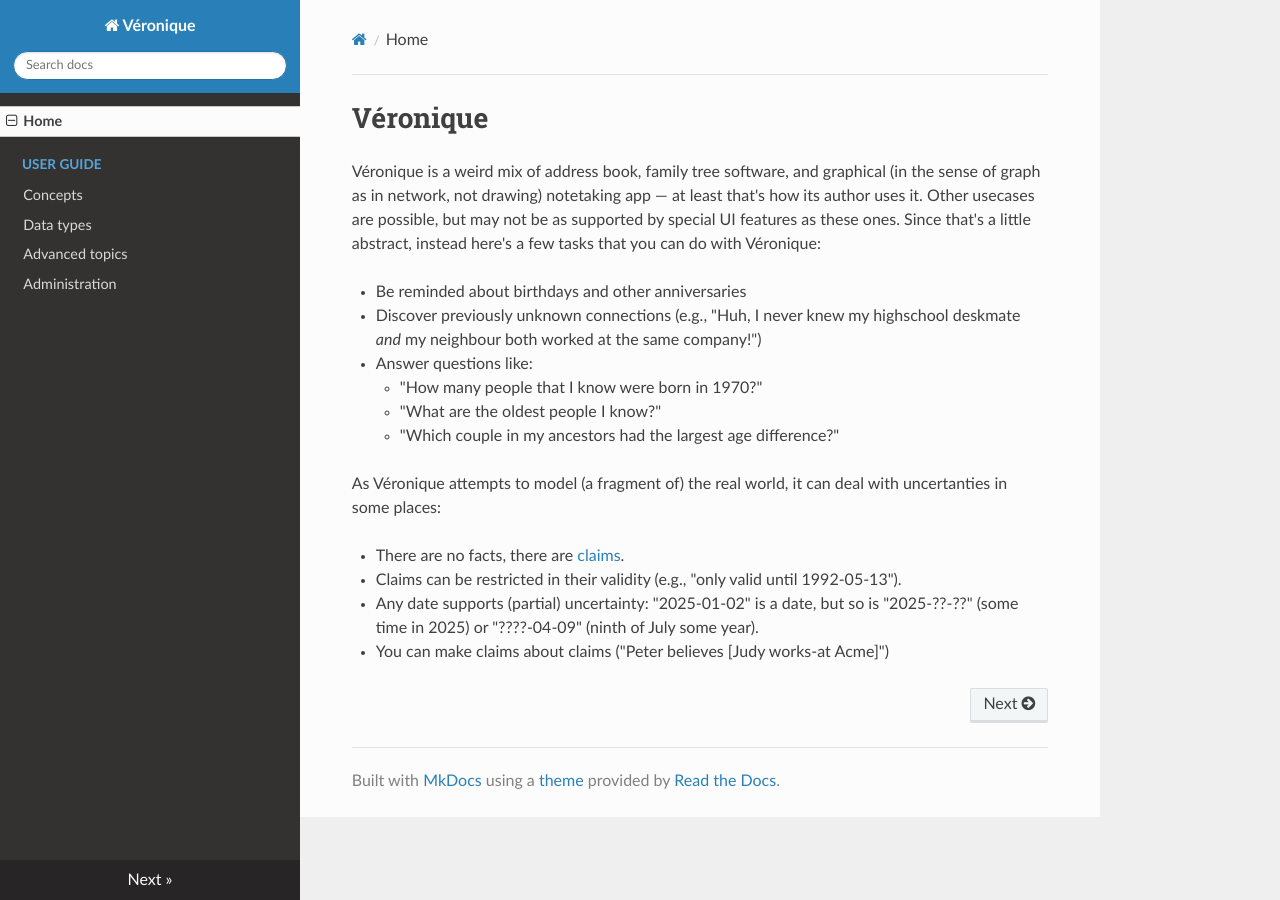
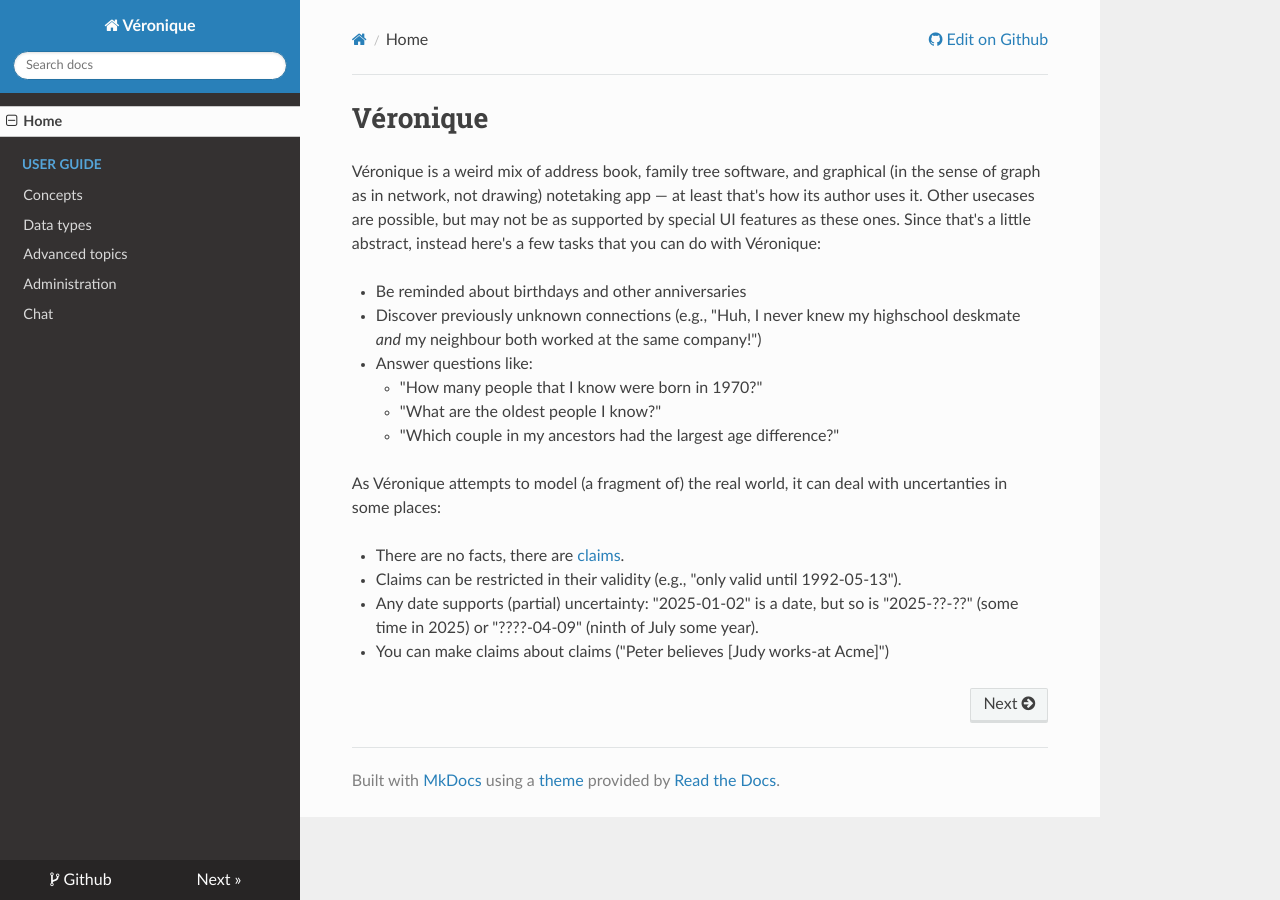
Before and after one commit to L3viathan/veronique, an MkDocs documentation site: the page built from docs/index.md, in a window 1280 px wide. Built offline with MkDocs 1.6.1, drawn with Linux system fonts in a browser that asks for light colours; nearby versions of some CDN libraries.

Commit message:
Link chat

```diff
--- a/mkdocs.yml
+++ b/mkdocs.yml
@@ -1,4 +1,6 @@
 site_name: Véronique
+repo_url: https://github.com/L3viathan/veronique
+repo_name: Github
 nav:
   - Home: index.md
   - User Guide:
@@ -6,4 +8,5 @@ nav:
     - Data types: data-types.md
     - Advanced topics: advanced.md
     - Administration: administration.md
+  - Chat: 'https://discord.gg/atvuVztJcN'
 theme: readthedocs
```
